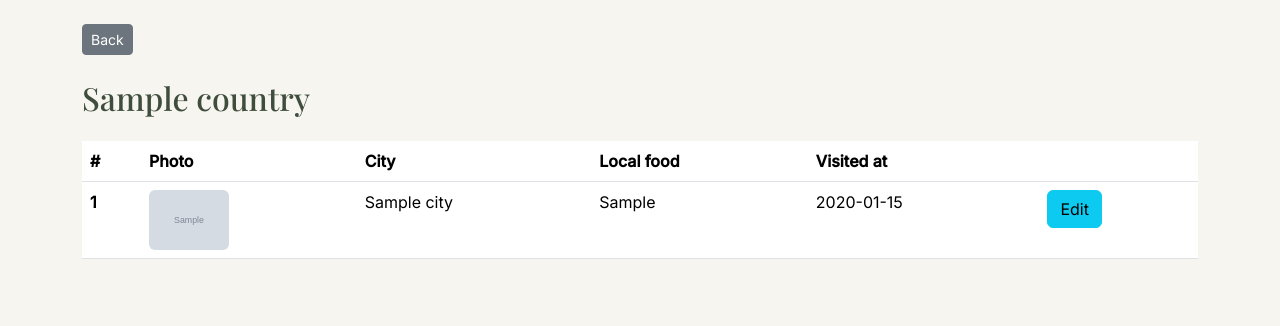
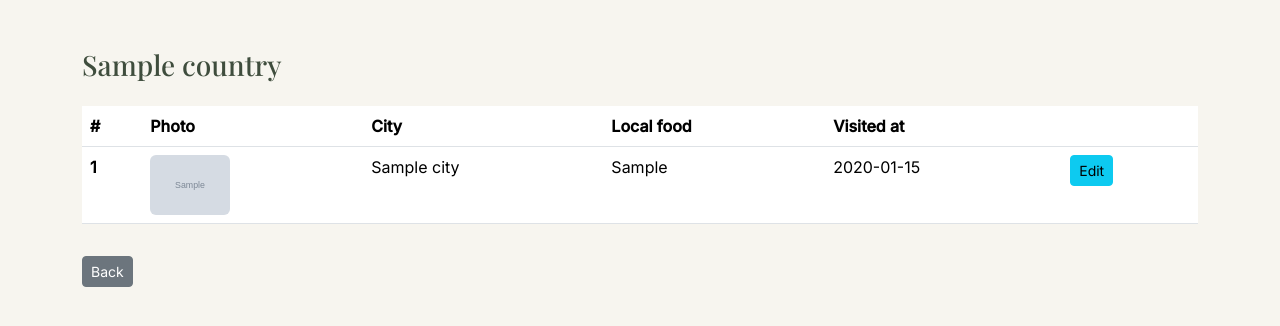
Before and after one commit to icosta743/LaravelTarefaFinal, a Laravel app: page /destinations/1 in a window 1280 px wide. Shown: the part 57-383 px from the top of the page. Run offline with Laravel 12, Linux system fonts and the light colour scheme; a user stored in the database is signed in; data comes from the database, SQL or seed files in the repository; tables that the repository leaves empty hold one stand-in row (values such as "Sample post"); grey boxes marked "Sample" are stand-in pictures; parts of the project's set-up code (start-up, migrations or seed data) failed here and were passed over.

Commit message:
Ajustes de design

```diff
--- a/resources/views/cities/allcities.blade.php
+++ b/resources/views/cities/allcities.blade.php
@@ -2,9 +2,7 @@
 
 @section('content')
 
-    <a href="{{ route('countries.all') }}" class="btn btn-secondary btn-sm mt-4">Back</a>
-
-    <h2 class="mt-4 mb-4">{{ $countryInfo->name }}</h2>
+    <h3 class="mt-5 mb-4">{{ $countryInfo->name }}</h3>
 
     @if (session('message'))
         <div class="alert alert-success">
@@ -44,10 +42,9 @@
                     <td>{{ $city->visited_at }}</td>
                     <td>
                         @auth
-                            <a href="{{ route('cities.edit', $city->id) }}" class="btn btn-info">Edit</a>
+                            <a href="{{ route('cities.edit', $city->id) }}" class="btn btn-info btn-sm">Edit</a>
                             @if (Auth::user()->user_type == \App\Models\User::TYPE_ADMIN)
-                                <a href="{{ route('cities.delete', $city->id) }}" class="btn btn-danger" onclick="return confirm
-                                ('Are you sure you want to delete {{ $city->name }}?')">Delete</a>
+                                <a href="{{ route('cities.delete', $city->id) }}" class="btn btn-danger btn-sm" onclick="return confirm('Are you sure you want to delete {{ $city->name }}?')">Delete</a>
                             @endif
                         @endauth
                     </td>
@@ -56,4 +53,6 @@
         </tbody>
     </table>
 
+    <a href="{{ route('countries.all') }}" class="btn btn-secondary btn-sm mt-3 mb-5">Back</a>
+
 @endsection
--- a/resources/views/layouts/fo.blade.php
+++ b/resources/views/layouts/fo.blade.php
@@ -36,13 +36,7 @@
                     <a class="nav-link" href="{{ route('dashboard') }}">Dashboard</a>
                     </li>
                     @endauth
-                    @auth
-                        @if (Auth::user()->user_type == \App\Models\User::TYPE_ADMIN)
-                            <li class="nav-item">
-                                <a class="nav-link" href="{{ route('trash.all') }}">Trash</a>
-                            </li>
-                        @endif
-                    @endauth
+
                 </ul>
 
                 @auth
```
Also changed, not shown: resources/views/backoffice/dashboard.blade.php (+6 -2 lines), resources/views/countries/allcountries.blade.php (+3 -4 lines), resources/views/home.blade.php (+7 -2 lines).
